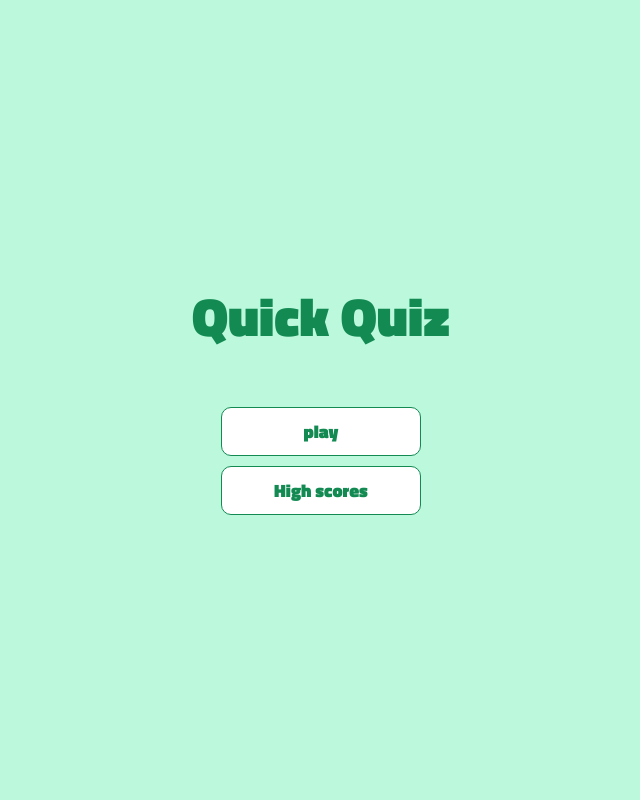
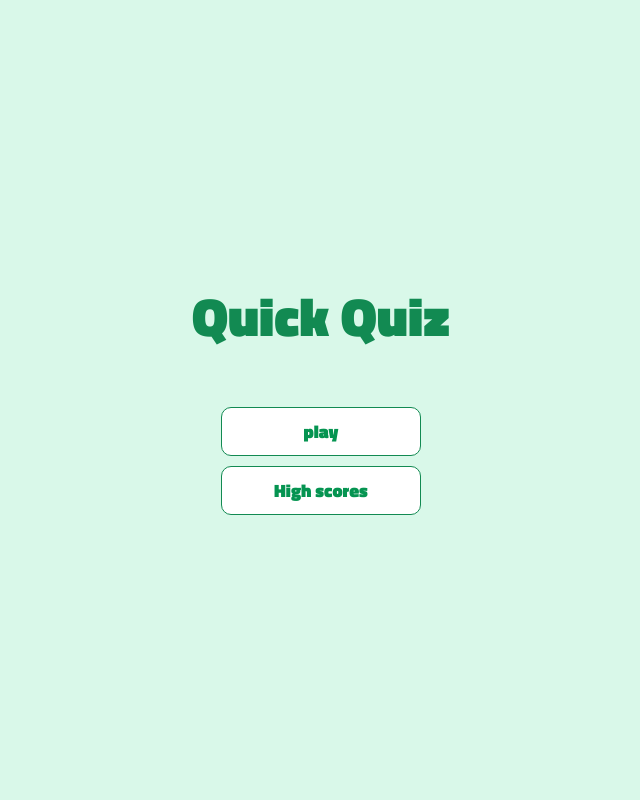
Before and after one commit to sibashish99/quiz-js, a PHP site: page / in a window 1280 px wide. Shown: the whole page, without its empty margins (319-959 px from the left). Run offline with PHP 8.4, Linux system fonts and the light colour scheme.

Commit message:
Update style.css

```diff
--- a/style.css
+++ b/style.css
@@ -1,5 +1,5 @@
 :root{
-    background-color: #bbf8dc;
+    background-color: #d9f8e9;
     font-size: 62.5%;
 
 }
@@ -51,6 +51,7 @@ h3{
     align-items: center ;
     max-width: 80rem;
     margin: 0 auto;
+    padding: 5rem;
 }
 .container > * {
     width: 100%;
@@ -82,7 +83,7 @@ h3{
     border: 0.1rem solid #128a52;
     margin-bottom: 1rem;
     text-decoration: none;
-    color: #128a52;
+    color: #059451;
     background-color: #ffff;
     border-radius: 1rem;
 }
```
